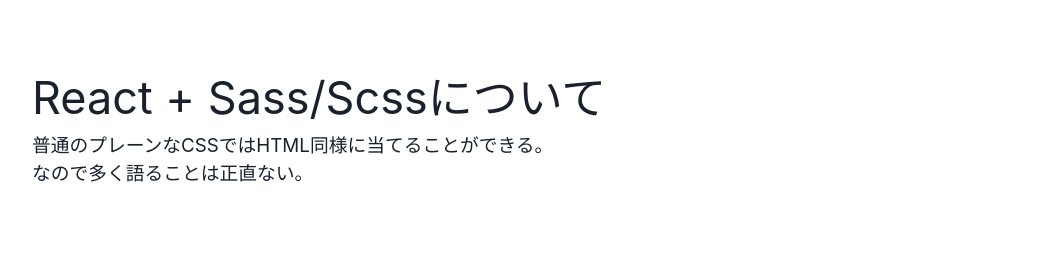
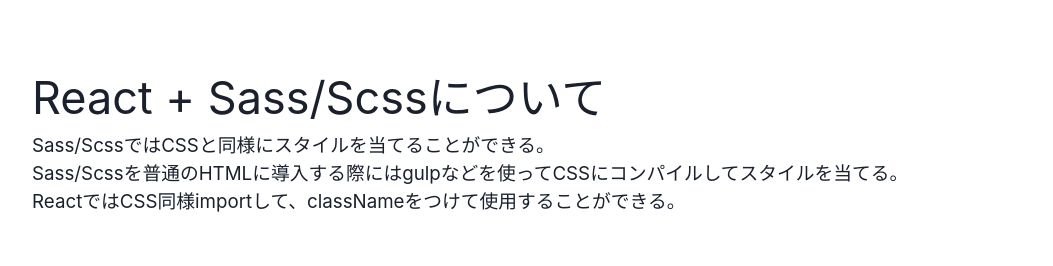
Before and after one commit to RikutoOgaki/React-CSSpage, a Next.js app: page /components/Sasscontents in a window 1280 px wide. Shown: the top 266 px of the page, without its empty margins (158-1211 px from the left). Built offline with nearby package versions, Linux system fonts and the light colour scheme.

Commit message:
ReactCSS

```diff
--- a/src/pages/components/Sasscontents.tsx
+++ b/src/pages/components/Sasscontents.tsx
@@ -16,8 +16,9 @@ export default function Sass() {
                     <Box as='section'>
                         <Text fontSize={'7xl'}>React + Sass/Scssについて</Text>
                         <Text fontSize={'3xl'}>
-                            普通のプレーンなCSSではHTML同様に当てることができる。<br />
-                            なので多く語ることは正直ない。
+                            Sass/ScssではCSSと同様にスタイルを当てることができる。<br />
+                            Sass/Scssを普通のHTMLに導入する際にはgulpなどを使ってCSSにコンパイルしてスタイルを当てる。<br />
+                            ReactではCSS同様importして、classNameをつけて使用することができる。
                         </Text>
                     </Box>
                     <Box
```
